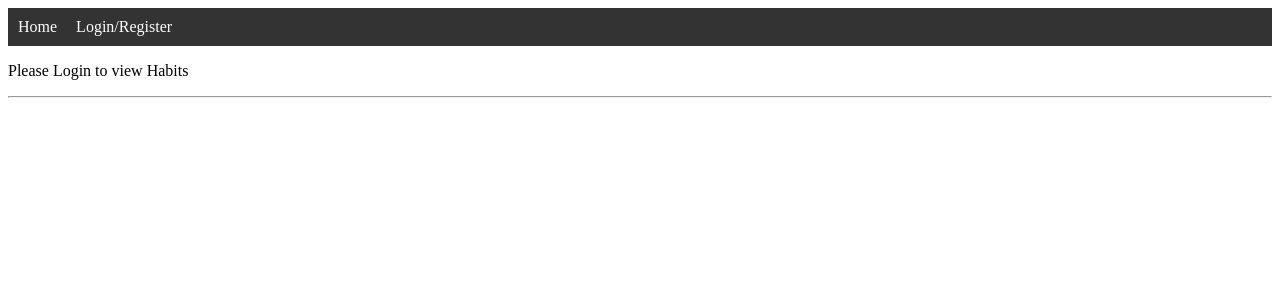
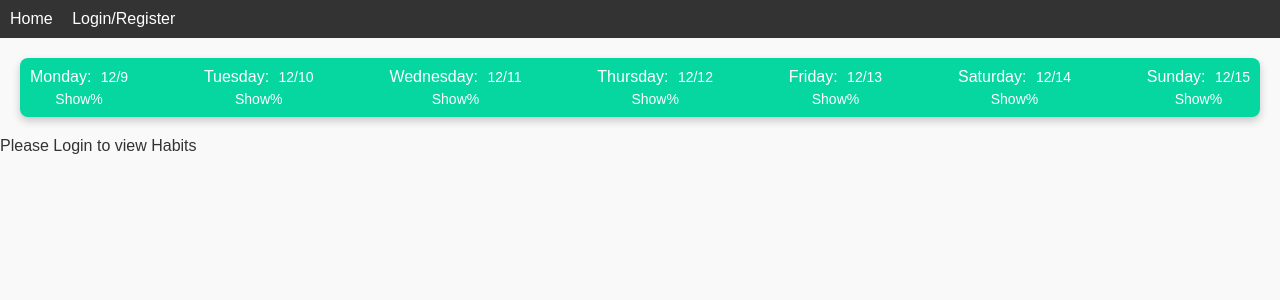
Before and after one commit to Junguilo/Project-111, a Flask app: page / in a window 1280 px wide. Shown: the top 300 px of the page. Run offline with Flask 3, Linux system fonts and the light colour scheme.

```diff
--- a/templates/index.html
+++ b/templates/index.html
@@ -6,6 +6,14 @@
     <meta name="viewport" content="width=device-width, initial-scale=1.0">
     <title>Habit Tracker</title>
     <style>
+        body {
+            font-family: Arial, sans-serif;
+            margin: 0;
+            padding: 0;
+            background-color: #f9f9f9;
+            color: #333;
+        }
+
         nav {
             background-color: #333;
             padding: 10px;
@@ -22,6 +30,72 @@
 
         nav a:last-child {
             margin-right: 0;
+        }
+
+        .calendar {
+            display: flex;
+            justify-content: space-between; /* Ensures even spacing across the container */
+            background-color: #06D6A0;
+            color: white;
+            padding: 10px;
+            margin: 20px;
+            border-radius: 8px;
+            box-shadow: 0 4px 8px rgba(0, 0, 0, 0.2);
+        }
+        .calendar div {
+            text-align: center;
+            font-size: 16px;
+            color: white; /* Ensure the day and date both use the white text color */
+        }
+
+        .calendar div span.date {
+            display: inline-block; /* Keeps the date on the same line as the day */
+            margin-left: 5px;
+            font-size: 14px;
+            color: white; /* Ensure the date has the same color as the day */
+        }
+
+        .calendar div span.show {
+            display: block;
+            font-size: 14px;
+            margin-top: 5px;
+            color: white; /* If you want the same color for the placeholder text */
+        }
+
+        section {
+            padding: 20px;
+            margin: 20px;
+            background-color: white;
+            border-radius: 8px;
+            box-shadow: 0 4px 8px rgba(0, 0, 0, 0.1);
+        }
+
+        section h2 {
+            color: #06D6A0;
+            margin-bottom: 10px;
+        }
+
+        .post {
+            display: flex;
+            align-items: center;
+            margin-bottom: 10px;
+        }
+
+        .post input {
+            margin-right: 10px;
+        }
+
+        button {
+            background-color: #EF476F;
+            color: white;
+            border: none;
+            padding: 10px 15px;
+            border-radius: 5px;
+            cursor: pointer;
+        }
+
+        button:hover {
+            background-color: #D43F5E;
         }
     </style>
 </head>
@@ -40,25 +114,30 @@
         </div>
     </nav>
 
+    <!-- Weekly Calendar -->
+    <div class="calendar" id="calendar"></div>
+
     {% if 'username' in session %}
-        <button type="submit">See ALL Habits created</button>
-        <form method="POST" action="/logHabit">
-            <h1>Habits Created <button type="submit">Log Habits</button></h1>
-
+        <!-- Habits Section -->
+        <section>
             <h2>Your Study Habits</h2>
             {% for post in studyHabits %}
                 <div class='post'>
-                    <p><input type="checkbox" id="#" name="studyHabits" value="{{ post[0] }}">{{ post }}</p>
+                    <input type="checkbox" id="#" name="studyHabits" value="{{ post[0] }}">
+                    <p>{{ post }}</p>
                 </div>
             {% endfor %}
+        </section>
 
+        <section>
             <h2>Your Exercise Habits</h2>
             {% for post in exerciseHabits %}
                 <div class='post'>
-                    <p><input type="checkbox" id="#" name="exerciseHabits" value="{{ post[0] }}">{{ post }}</p>
+                    <input type="checkbox" id="#" name="exerciseHabits" value="{{ post[0] }}">
+                    <p>{{ post }}</p>
                 </div>
             {% endfor %}
-        </form>
+        </section>
 
         <h1>Your Logged Habits</h1>
         <h2>Your Logged Study Habits</h2>
@@ -79,8 +158,24 @@
             <p>Please Login to view Habits</p>
         </div>
     {% endif %}
-    <hr>
-    <div class="content"></div>
 </body>
 
+<script>
+    // Generate the calendar for the current week
+    const calendar = document.getElementById('calendar');
+    const currentDate = new Date();
+    const startOfWeek = currentDate.getDate() - currentDate.getDay() + 1; // Monday
+    const days = ['Monday', 'Tuesday', 'Wednesday', 'Thursday', 'Friday', 'Saturday', 'Sunday'];
+
+    for (let i = 0; i < 7; i++) {
+        const dayDate = new Date(currentDate.setDate(startOfWeek + i));
+        const dayDiv = document.createElement('div');
+        dayDiv.innerHTML = `
+            ${days[i]}: <span class="date">${dayDate.getMonth() + 1}/${dayDate.getDate()}</span>
+            <span class="show">Show%</span> <!-- Placeholder for dynamic value -->
+        `;
+        calendar.appendChild(dayDiv);
+    }
+</script>
+
 </html>
```
